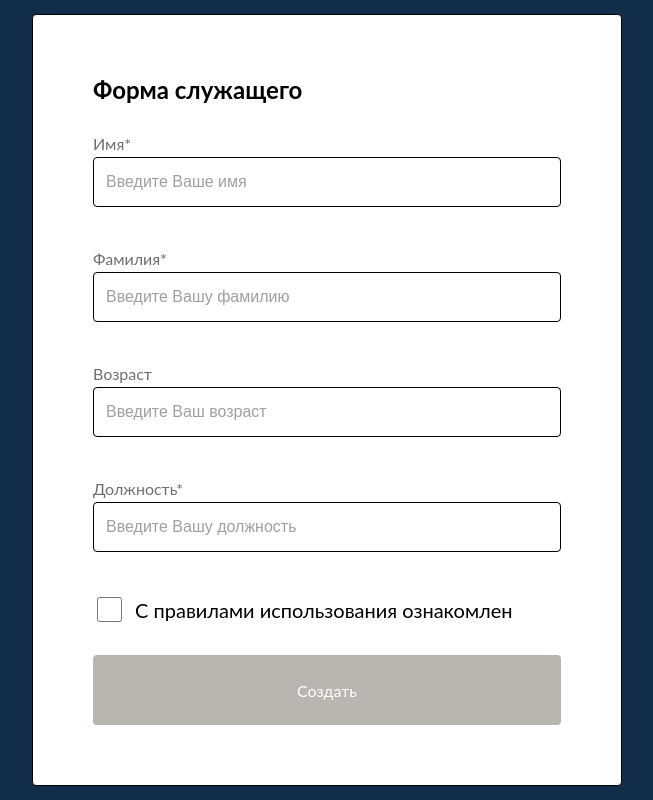
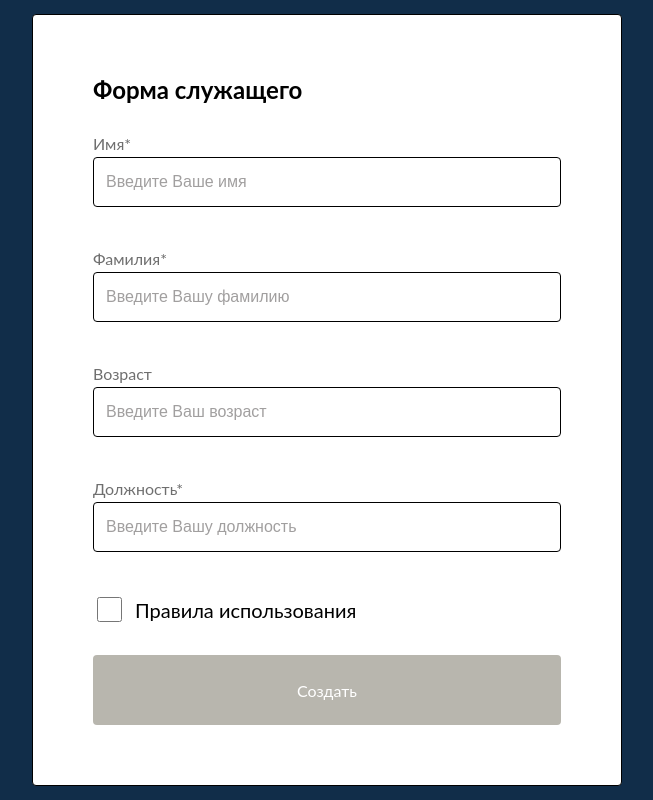
Before and after one commit to TaniaNovikova/React-ts, a React (Create React App) app: page / in a window 1280 px wide. Shown: the whole page, without its empty margins (313-966 px from the left). Built offline with nearby package versions, Linux system fonts and the light colour scheme.

Commit message:
fix component Checkbox

```diff
--- a/src/components/Checkbox/Checkbox.tsx
+++ b/src/components/Checkbox/Checkbox.tsx
@@ -1,4 +1,4 @@
-import { CheckboxContainer, CheckboxLabel } from "./styles";
+import { CheckboxContainer, CheckboxElement, CheckboxLabel} from "./styles";
 import { CheckboxProps } from "./types";
 
 function Checkbox({
@@ -7,17 +7,16 @@ function Checkbox({
   onChange,
   checked = false,
   label,
-  type = "checkbox",
+ type = "checkbox",
 }: CheckboxProps) {
   return (
     <CheckboxContainer>
-      <Checkbox
+      <CheckboxElement
         type={type}
         id={id}
         name={name}
         onChange={onChange}
         checked={checked}
-        label={label}
       />
       <CheckboxLabel htmlFor={id}>{label}</CheckboxLabel>
     </CheckboxContainer>
--- a/src/components/Checkbox/styles.ts
+++ b/src/components/Checkbox/styles.ts
@@ -9,7 +9,7 @@ export const CheckboxContainer = styled.div`
 export const CheckboxLabel = styled.label`
   font-size: 20px;
 `;
-export const Checkbox = styled.input`
+export const CheckboxElement = styled.input`
   width: 25px;
   height: 25px;
 `;
--- a/src/components/EmployeeForm/EmployeeForm.tsx
+++ b/src/components/EmployeeForm/EmployeeForm.tsx
@@ -3,16 +3,13 @@ import * as Yup from "yup";
 
 import Input from "components/Input/Input";
 import {
-  Checkbox,
-  CheckboxContainer,
-  CheckboxLabel,
-  EmployeeFormContainer,
+   EmployeeFormContainer,
   EmployeeFormTitle,
   InputsContainer,
 } from "./styles";
 import { EMPLOYEE_FORM_NAMES, EmployeeFormValue } from "./types";
 import Button from "components/Button/Button";
-// import Checkbox from "components/Checkbox/Checkbox";
+import Checkbox from "components/Checkbox/Checkbox";
 
 function EmployeeForm() {
   //создаём валидационную схему через Yup
@@ -37,8 +34,9 @@ function EmployeeForm() {
         (value) => value.length <= 15
       ),
     [EMPLOYEE_FORM_NAMES.AGE]: Yup.number()
-      .min(18, "Min age 18")
-      .max(80, "Max age 80"),
+      .typeError("Возраст должен быть числом не меньше 18 и не больше 80")
+      .min(18, "Минимальный возраст: не моложе 18 лет")
+      .max(80, "Максимальный возраст: не старше 80 лет"),
     //проверки max и min работают с числовыми значениями и
     //они указывает на минимальное и минимальное значение в поле(!не количество сиволов)
     // .max(150, 'Max 150')
@@ -61,13 +59,13 @@ function EmployeeForm() {
       [EMPLOYEE_FORM_NAMES.AGE]: "",
       [EMPLOYEE_FORM_NAMES.POSITION]: "",
       [EMPLOYEE_FORM_NAMES.TERMS_OF_USE]: false,
-    } as EmployeeFormValue,
+    } as unknown as EmployeeFormValue,
     //привязка валидационной схемы Yup к формику формы LoginForm
     validationSchema: shema,
     validateOnChange: false,
     // validateOnMount: true,
     onSubmit: (values: EmployeeFormValue) => {
-      console.table(values);
+      // console.table(values);
     },
   });
 
@@ -99,7 +97,10 @@ function EmployeeForm() {
           name={EMPLOYEE_FORM_NAMES.AGE}
           id="age"
           placeholder="Введите Ваш возраст"
-          type="number"
+          //type="number"
+          // min={18}
+          // max={80}
+          // step={1}
           label="Возраст"
           value={formik.values[EMPLOYEE_FORM_NAMES.AGE]}
           onChange={formik.handleChange}
@@ -114,26 +115,14 @@ function EmployeeForm() {
           onChange={formik.handleChange}
           error={formik.errors[EMPLOYEE_FORM_NAMES.POSITION]}
         />
-        {/* <Checkbox
+        <Checkbox
           id="agree_id"
           name={EMPLOYEE_FORM_NAMES.TERMS_OF_USE}
           onChange={formik.handleChange}
-          checked={false}
+          checked={formik.values[EMPLOYEE_FORM_NAMES.TERMS_OF_USE]}
           label="Правила использования"
           type="checkbox"
-        /> */}
-        <CheckboxContainer>
-          <Checkbox
-            type="checkbox"
-            id="agree_id"
-            name={EMPLOYEE_FORM_NAMES.TERMS_OF_USE}
-            onChange={formik.handleChange}
-            checked={formik.values[EMPLOYEE_FORM_NAMES.TERMS_OF_USE]}
-          />
-          <CheckboxLabel htmlFor="agree_id">
-            С правилами использования ознакомлен
-          </CheckboxLabel>
-        </CheckboxContainer>
+        />
       </InputsContainer>
       <Button
         name="Создать"
--- a/src/components/EmployeeForm/styles.ts
+++ b/src/components/EmployeeForm/styles.ts
@@ -24,16 +24,3 @@ export const InputsContainer = styled.div`
   gap: 20px;
   width: 100%;
 `;
-export const CheckboxContainer = styled.div`
- display: flex;
- align-items: center;
- gap: 10px;
-`
-
-export const CheckboxLabel = styled.label`
- font-size: 20px;
-`
-export const Checkbox = styled.input`
- width: 25px;
- height: 25px;
-`
--- a/src/components/EmployeeForm/types.ts
+++ b/src/components/EmployeeForm/types.ts
@@ -2,7 +2,7 @@
 export interface EmployeeFormValue {
   firstName: string;
   lastName: string;
-  age: string;
+  age: number;
   position: string;
   termsOfUse: boolean;
 }
--- a/src/components/Input/Input.tsx
+++ b/src/components/Input/Input.tsx
@@ -2,7 +2,7 @@ import "./styles.ts";
 import { InputProps } from './types';
 import { ErrorMessage, InputContainer, InputElement, Label } from './styles';
 
-function Input({ name, id, type = 'text', placeholder, label, value, onChange, error }: InputProps) {
+function Input({ name, id, type = 'text', placeholder, label, value, onChange, error, min, max, step }: InputProps) {
   // console.log("Input render or re-render");
 
   return (
@@ -17,6 +17,9 @@ function Input({ name, id, type = 'text', placeholder, label, value, onChange, e
         onChange={onChange}
         placeholder={placeholder}
         className="input-element"
+        min={min}
+        max={max}
+        step={step}
       />
       <ErrorMessage>{error}</ErrorMessage>
       {/* {error && <ErrorMessage>{error}</ErrorMessage>} */}
```
Also changed, not shown: src/components/Checkbox/types.ts (+7 -4 lines), src/components/Input/types.ts (+5 -3 lines).
